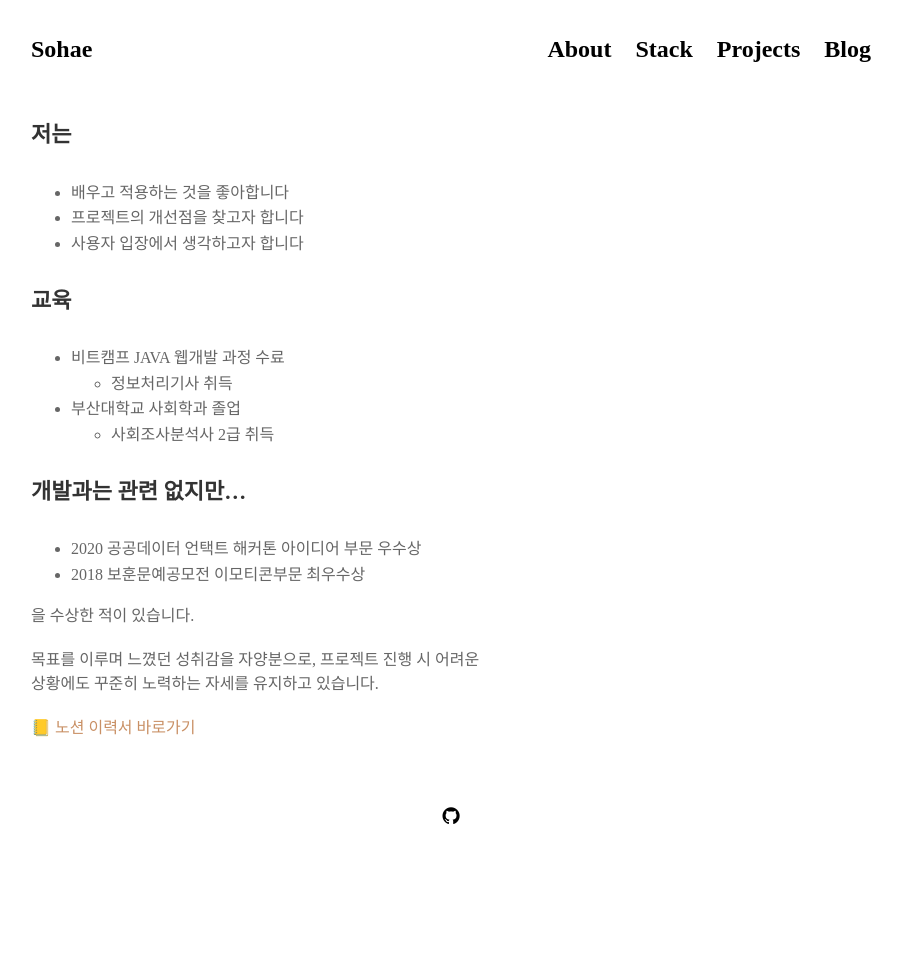
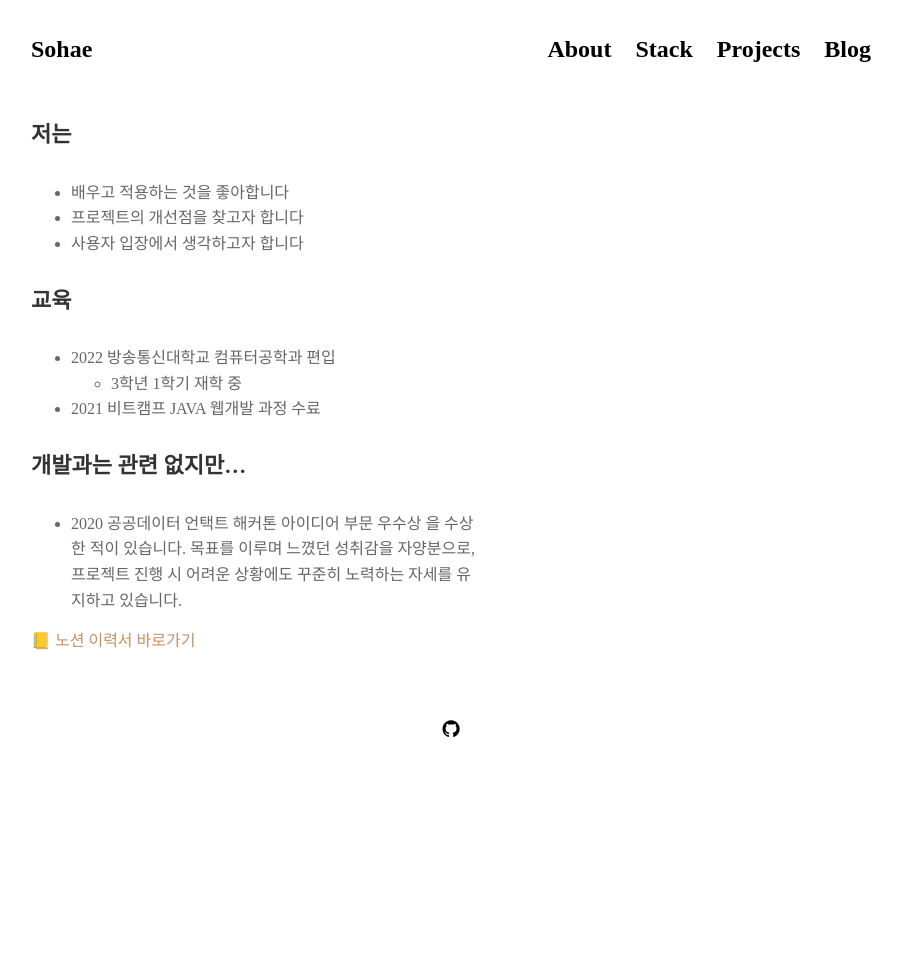
Before and after one commit to Dayook/dayook.github.io, a Jekyll site: the page built from pages/about.md, in a window 1280 px wide. Shown: the whole page, without its empty margins (189-1091 px from the left). Built offline with Jekyll 4.4.1, drawn with Linux system fonts in a browser that asks for light colours; nearby versions of some CDN libraries; some web fonts are replaced; after the commit the page ends 900 px from its top, so only the background shows below that.

Commit message:
Update about.md

```diff
--- a/pages/about.md
+++ b/pages/about.md
@@ -12,18 +12,14 @@ permalink: /about
 
 #### 교육
 
-- 비트캠프 JAVA 웹개발 과정 수료
-  - 정보처리기사 취득
-- 부산대학교 사회학과 졸업
-  - 사회조사분석사 2급 취득
+- 2022 방송통신대학교 컴퓨터공학과 편입
+  - 3학년 1학기 재학 중
+- 2021 비트캠프 JAVA 웹개발 과정 수료
 
 #### 개발과는 관련 없지만...
 
 - 2020 공공데이터 언택트 해커톤 아이디어 부문 우수상
-- 2018 보훈문예공모전 이모티콘부문 최우수상
-
 을 수상한 적이 있습니다.
-
 목표를 이루며 느꼈던 성취감을 자양분으로, 프로젝트 진행 시 어려운 상황에도 꾸준히 노력하는 자세를 유지하고 있습니다.
 
 [📒 노션 이력서 바로가기](https://iridescent-draw-309.notion.site/Resume-ab19bbfa8ff1472182ade1129fb2addb){:target="\_blank"}
```
